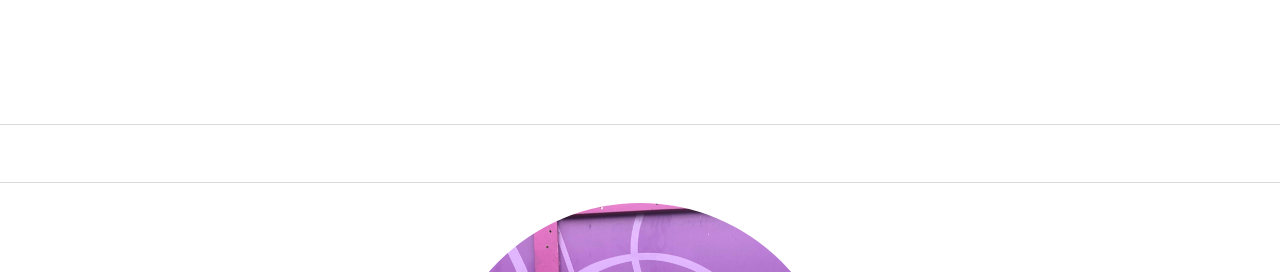
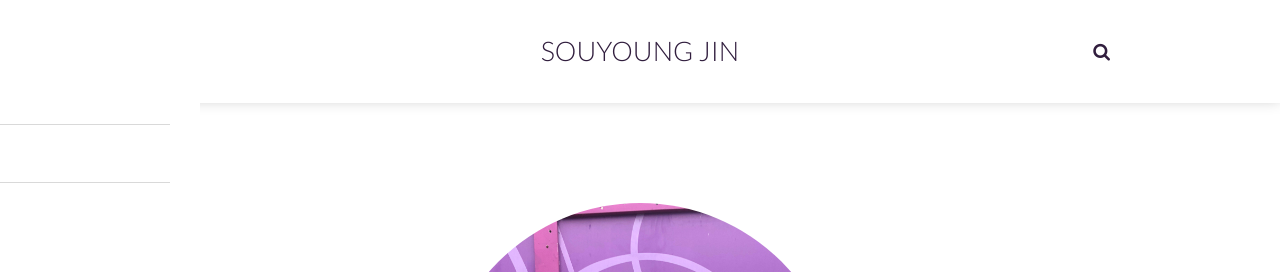
Before and after one commit to souyoungjin/souyoungjin.github.io, a Jekyll site: the page built from index.html, in a window 1280 px wide. Shown: the top 272 px of the page. Built offline with Jekyll 4.4.1, drawn with Linux system fonts in a browser that asks for light colours; the list of posts is cut into pages by our own code.

Commit message:
basic update

```diff
--- a/assets/css/main.css
+++ b/assets/css/main.css
@@ -930,7 +930,7 @@
   top: 0;
   left: 0;
   z-index: 10;
-  width: 400%;
+  width: 500px;
   height: 120%;
   background-color: #fff;
   padding: 25px 30px;
```
